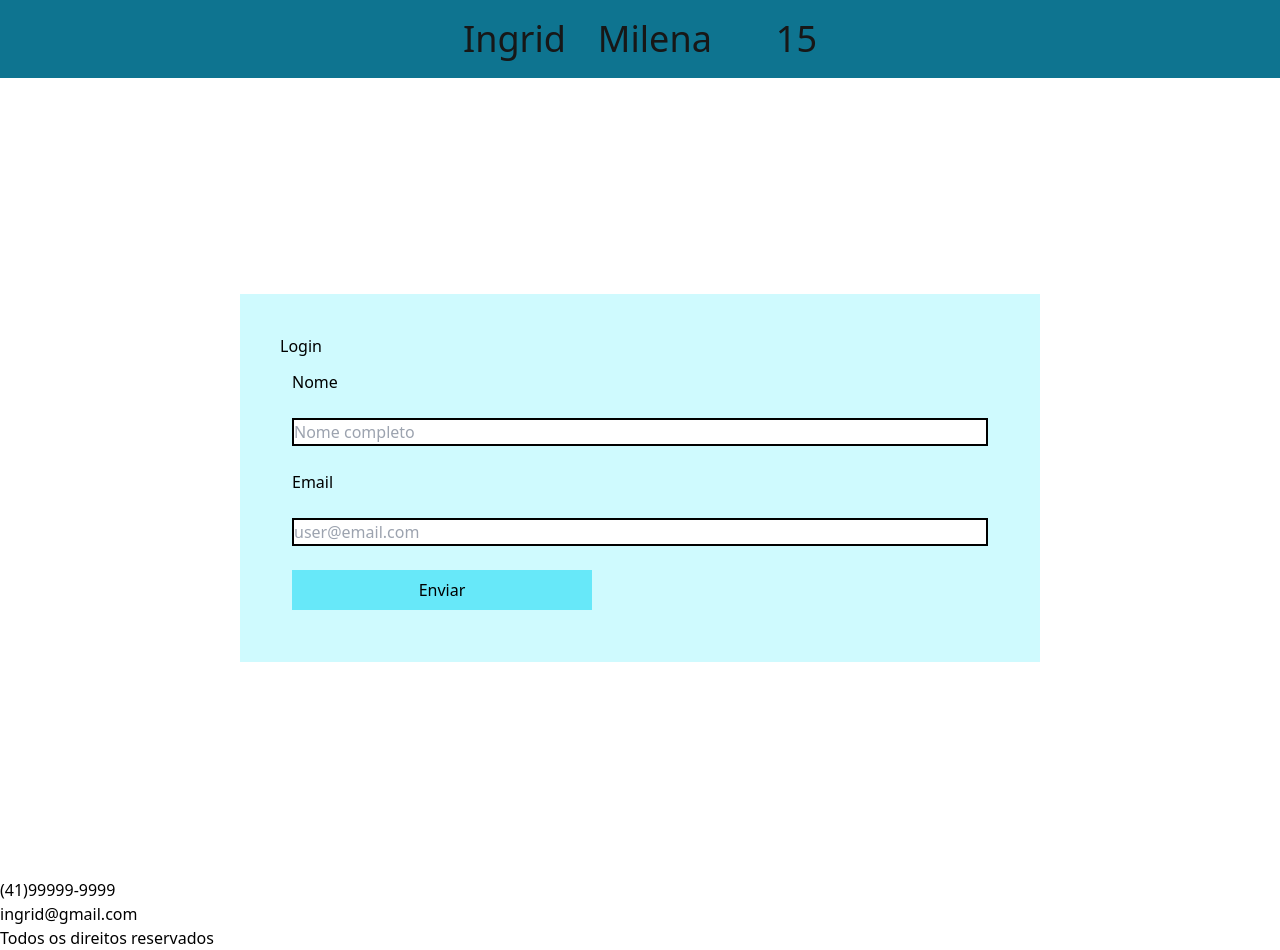
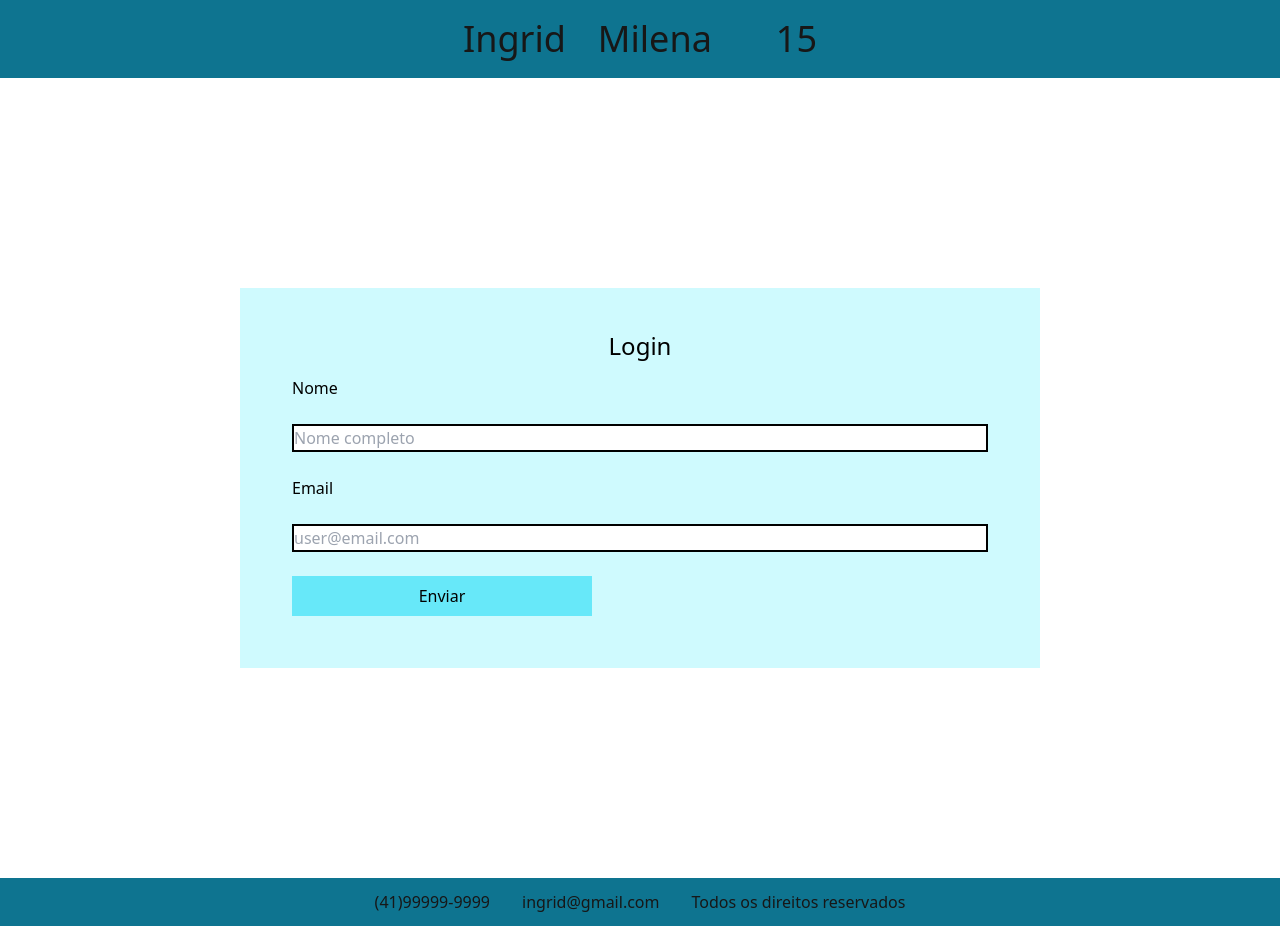
Before and after one commit to ingridcriistine/APP-PA-SENAI, a Next.js app: page / in a window 1280 px wide. After the commit the page ends 926 px from the top, so only its background shows below. Built offline with nearby package versions, Linux system fonts and the light colour scheme.

Commit message:
testando coisas

```diff
--- a/src/app/page.tsx
+++ b/src/app/page.tsx
@@ -10,7 +10,7 @@ export default function Home() {
   const style = {
     label: "m-3",
     input: " border-2 border-black m-3",
-    button: "w-[300px] bg-cyan-300 p-2 m-3",
+    button: "w-[300px] bg-cyan-300 p-2 m-3 flex justify-center",
     login: "w-[800px] flex flex-col m-10 p-10 justify-center align-center bg-cyan-100",
     section: "w-full flex justify-center items-center h-screen"
   }
@@ -18,7 +18,7 @@ export default function Home() {
   return (
     <div className={style.section}>
       <div className={style.login}>
-        <h1>Login</h1>
+        <h1 className="flex justify-center text-medium m,-10">Login</h1>
         <label className={style.label}>Nome</label>
         <input type="text" placeholder="Nome completo" className={style.input}></input>
         <label className={style.label}>Email</label>
--- a/src/components/footer.tsx
+++ b/src/components/footer.tsx
@@ -8,7 +8,7 @@ interface FooterProps {
 
 export const Footer: React.FC<FooterProps> = ({telefone, email, copyright}) => {
     return(
-        <footer>
+        <footer className="text-preto bg-cyan-700 gap-3 p-3 font-robFont flex flex-row justify-center align-center gap-8">
             <p>{telefone}</p>
             <p>{email}</p>
             <p>{copyright}</p>
```
Also changed, not shown: 1 other file (tests, documents, lock files or other folders).
